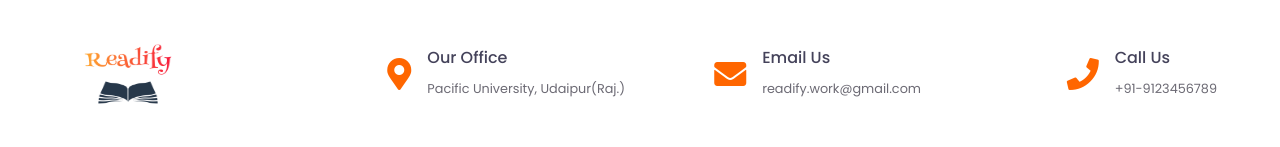
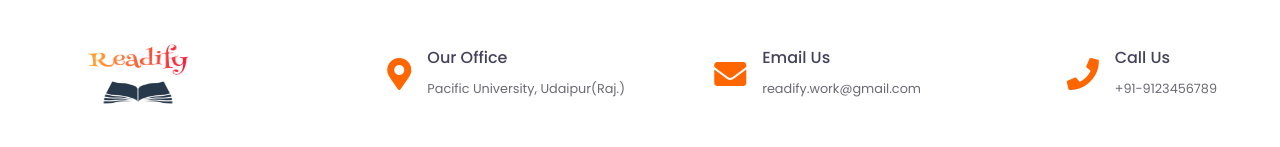
Before and after one commit to Readify07/Readify, a plain HTML site: page index.html in a window 1280 px wide. Shown: the top 147 px of the page. Drawn offline with nearby package versions, Linux system fonts and the light colour scheme.

Commit message:
Update index.html

```diff
--- a/index.html
+++ b/index.html
@@ -31,7 +31,7 @@
         <div class="row align-items-center py-4 px-xl-5">
             <div class="col-lg-3">
                 <a href="" class="text-decoration-none">
-                    <img src="img/readify-logo.jpg" width="130" height="100">
+                    <img src="img/readify-logo.jpg" width="150" height="100">
                 </a>
             </div>
             <div class="col-lg-3 text-right">
```
